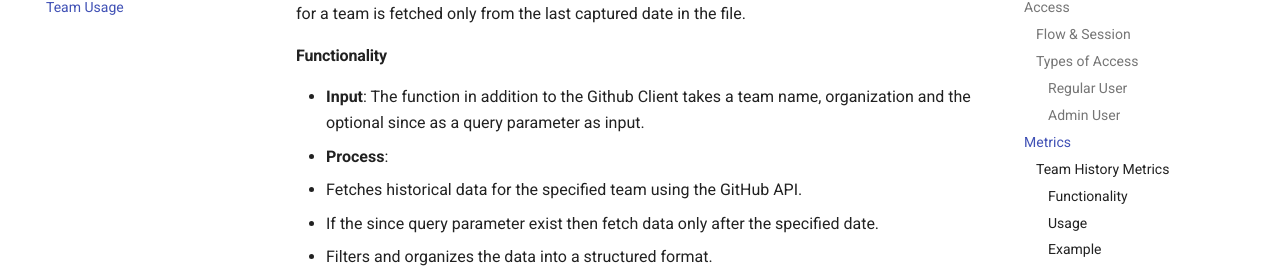
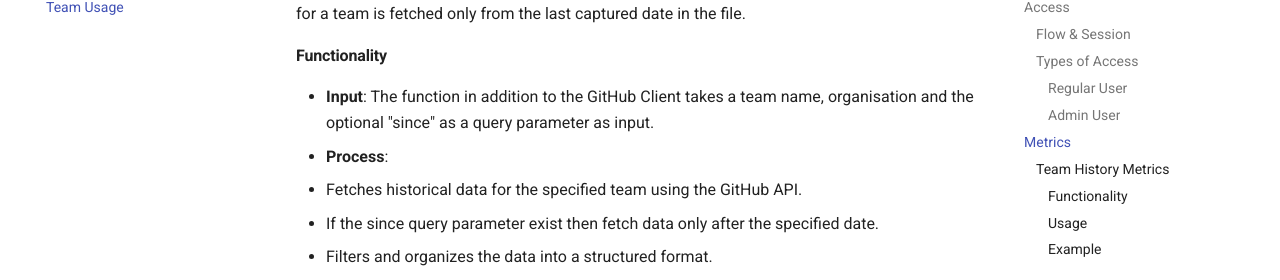
Before and after one commit to ONS-Innovation/github-copilot-usage-dashboard, an MkDocs documentation site: the page built from docs/team_usage.md, in a window 1280 px wide and 900 px high, scrolled down 1179 px. Shown: the part 173-453 px from the top of the window. Built offline with MkDocs 1.6.1 and Material for MkDocs 9.7.7, drawn with Linux system fonts in a browser that asks for light colours; comment, search, counter and statistics services are not loaded.

Commit message:
sp resolve

```diff
--- a/docs/team_usage.md
+++ b/docs/team_usage.md
@@ -30,7 +30,7 @@ An enhanced regular user with the ability to search for any team. This user belo
 The team history metrics function retrieves historical usage data for each team identified with CoPilot usage. This data includes detailed metrics about the team's activity over time. New data for a team is fetched only from the last captured date in the file.
 
 #### Functionality
-- **Input**: The function in addition to the Github Client takes a team name, organization and the optional since as a query parameter as input.
+- **Input**: The function in addition to the GitHub Client takes a team name, organisation and the optional "since" as a query parameter as input.
 - **Process**:
   - Fetches historical data for the specified team using the GitHub API.
   - If the since query parameter exist then fetch data only after the specified date.
```
